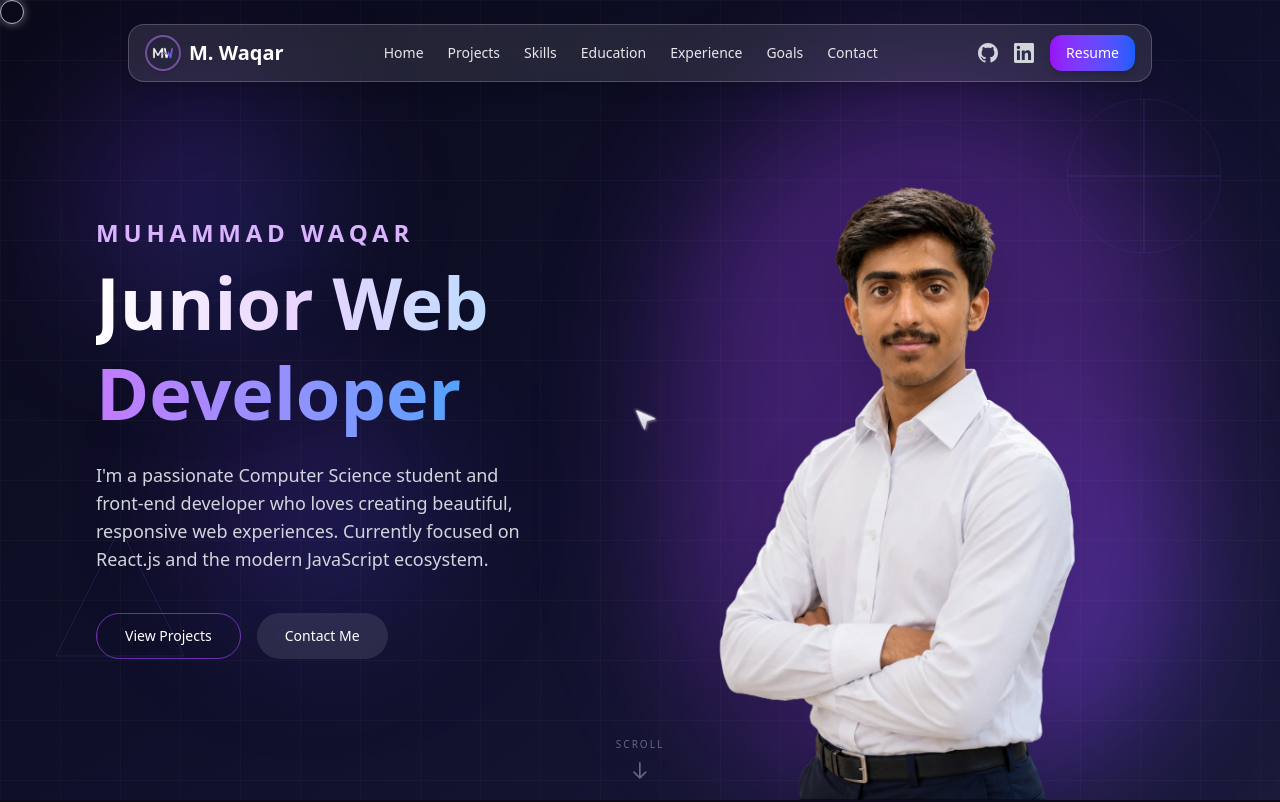
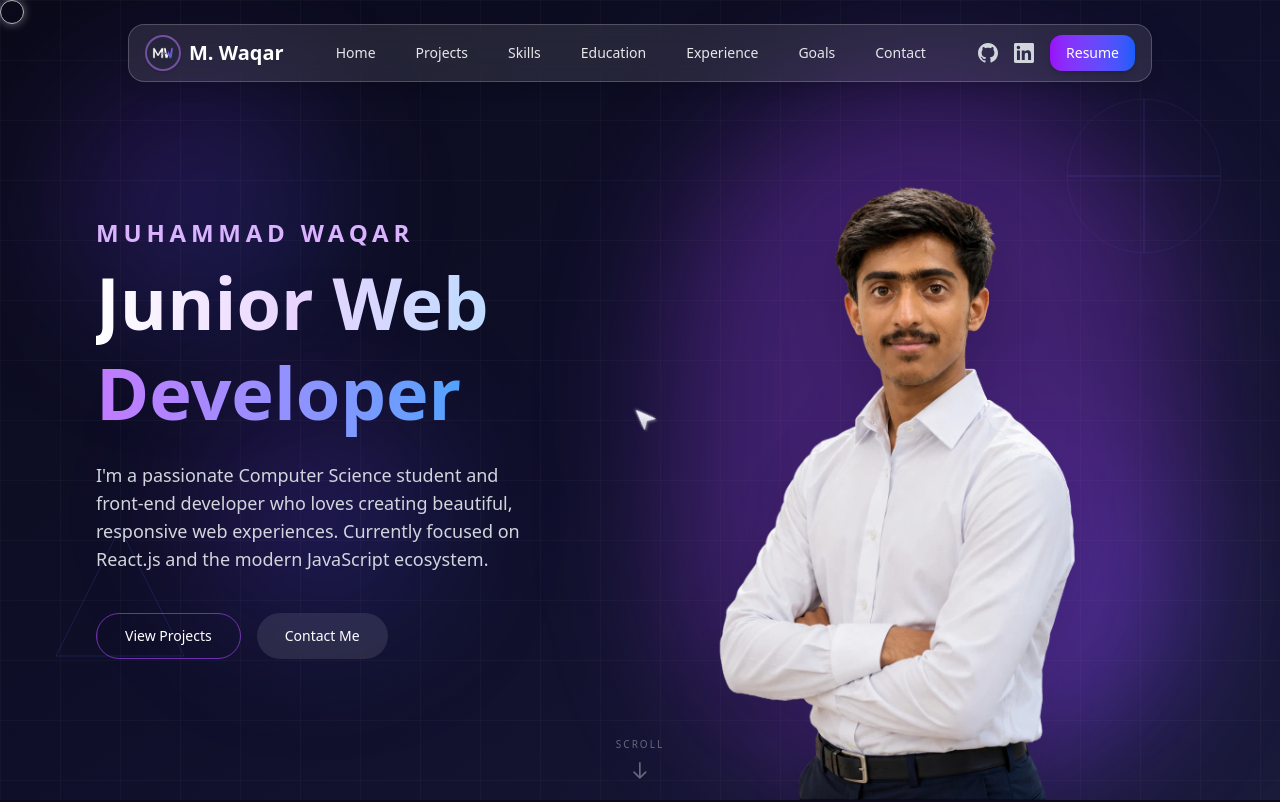
Before and after one commit to MuhammadWaqar7615/Portfolio, a React (Vite) app: page / in a window 1280 px wide. Shown: the top 802 px of the page. Built offline with nearby package versions, Linux system fonts and the light colour scheme.

Commit message:
update Navbar component: enhance button styles with improved hover effects and spacing

```diff
--- a/src/Components/navbar/Navbar.jsx
+++ b/src/Components/navbar/Navbar.jsx
@@ -38,8 +38,9 @@ export default function Navbar({ onMenuClick }) {
 
   return (
     <div
-      className={`fixed left-1/2 z-50 w-[90%] max-w-5xl -translate-x-1/2 transition-all duration-300 ${isScrolled ? "top-2" : "top-6"
-        }`}
+      className={`fixed left-1/2 z-50 w-[90%] max-w-5xl -translate-x-1/2 transition-all duration-300 ${
+        isScrolled ? "top-2" : "top-6"
+      }`}
     >
       <nav className="rounded-2xl bg-white/10 backdrop-blur-md border border-white/20 shadow-lg">
         <div className="flex h-14 items-center justify-between px-4">
@@ -72,7 +73,7 @@ export default function Navbar({ onMenuClick }) {
 
             <Link
               to="/resume"
-              className="md:hidden interactive rounded-full bg-gradient-to-r from-purple-600 to-blue-600 p-2 text-white"
+              className="md:hidden interactive rounded-full bg-gradient-to-r from-purple-600 to-blue-600 p-2 text-white transition-all duration-300 hover:shadow-[0_0_25px_rgba(139,92,246,0.7)] hover:scale-110"
             >
               <svg className="h-5 w-5" fill="none" stroke="currentColor" viewBox="0 0 24 24">
                 <path strokeLinecap="round" strokeLinejoin="round" strokeWidth={2} d="M4 16v1a3 3 0 003 3h10a3 3 0 003-3v-1m-4-4l-4 4m0 0l-4-4m4 4V4" />
@@ -81,46 +82,46 @@ export default function Navbar({ onMenuClick }) {
           </div>
 
           {/* Desktop Navigation */}
-          <div className="hidden md:flex items-center gap-6">
+          <div className="hidden md:flex items-center gap-2">
             <button
               onClick={() => scrollToSection("Homepage")}
-              className="nav-link text-sm cursor-pointer font-medium text-gray-200 transition-colors hover:text-white"
+              className="nav-link text-sm cursor-pointer font-medium px-4 py-1.5 rounded-xl text-gray-200 transition-all duration-300 hover:bg-gradient-to-r hover:from-purple-600 hover:to-blue-600 hover:text-white hover:shadow-[0_0_25px_rgba(139,92,246,0.7)] hover:border-transparent"
             >
               Home
             </button>
             <button
               onClick={() => scrollToSection("FeaturedProj")}
-              className="nav-link text-sm cursor-pointer font-medium text-gray-200 transition-colors hover:text-white"
+              className="nav-link text-sm cursor-pointer font-medium px-4 py-1.5 rounded-xl text-gray-200 transition-all duration-300 hover:bg-gradient-to-r hover:from-purple-600 hover:to-blue-600 hover:text-white hover:shadow-[0_0_25px_rgba(139,92,246,0.7)] hover:border-transparent"
             >
               Projects
             </button>
             <button
               onClick={() => scrollToSection("Skills")}
-              className="nav-link text-sm cursor-pointer font-medium text-gray-200 transition-colors hover:text-white"
+              className="nav-link text-sm cursor-pointer font-medium px-4 py-1.5 rounded-xl text-gray-200 transition-all duration-300 hover:bg-gradient-to-r hover:from-purple-600 hover:to-blue-600 hover:text-white hover:shadow-[0_0_25px_rgba(139,92,246,0.7)] hover:border-transparent"
             >
               Skills
             </button>
             <button
               onClick={() => scrollToSection("Education")}
-              className="nav-link text-sm cursor-pointer font-medium text-gray-200 transition-colors hover:text-white"
+              className="nav-link text-sm cursor-pointer font-medium px-4 py-1.5 rounded-xl text-gray-200 transition-all duration-300 hover:bg-gradient-to-r hover:from-purple-600 hover:to-blue-600 hover:text-white hover:shadow-[0_0_25px_rgba(139,92,246,0.7)] hover:border-transparent"
             >
               Education
             </button>
             <button
               onClick={() => scrollToSection("Experience")}
-              className="nav-link text-sm cursor-pointer font-medium text-gray-200 transition-colors hover:text-white"
+              className="nav-link text-sm cursor-pointer font-medium px-4 py-1.5 rounded-xl  text-gray-200 transition-all duration-300 hover:bg-gradient-to-r hover:from-purple-600 hover:to-blue-600 hover:text-white hover:shadow-[0_0_25px_rgba(139,92,246,0.7)] hover:border-transparent"
             >
               Experience
             </button>
             <button
               onClick={() => scrollToSection("Goals")}
-              className="nav-link text-sm cursor-pointer font-medium text-gray-200 transition-colors hover:text-white"
+              className="nav-link text-sm cursor-pointer font-medium px-4 py-1.5 rounded-xl text-gray-200 transition-all duration-300 hover:bg-gradient-to-r hover:from-purple-600 hover:to-blue-600 hover:text-white hover:shadow-[0_0_25px_rgba(139,92,246,0.7)] hover:border-transparent"
             >
               Goals
             </button>
             <button
               onClick={() => scrollToSection("Contact")}
-              className="nav-link text-sm cursor-pointer font-medium text-gray-200 transition-colors hover:text-white"
+              className="nav-link text-sm cursor-pointer font-medium px-4 py-1.5 rounded-xl text-gray-200 transition-all duration-300 hover:bg-gradient-to-r hover:from-purple-600 hover:to-blue-600 hover:text-white hover:shadow-[0_0_25px_rgba(139,92,246,0.7)] hover:border-transparent"
             >
               Contact
             </button>
@@ -152,7 +153,7 @@ export default function Navbar({ onMenuClick }) {
             </motion.a>
             <Link
               to="/resume"
-              className="interactive rounded-xl bg-gradient-to-r from-purple-600 to-blue-600 px-4 py-2 text-sm font-medium text-white shadow-md hover:shadow-lg transition-all"
+              className="interactive rounded-xl bg-gradient-to-r from-purple-600 to-blue-600 px-4 py-2 text-sm font-medium text-white shadow-md transition-all duration-300 hover:shadow-[0_0_25px_rgba(139,92,246,0.7)] hover:scale-105"
             >
               Resume
             </Link>
```
